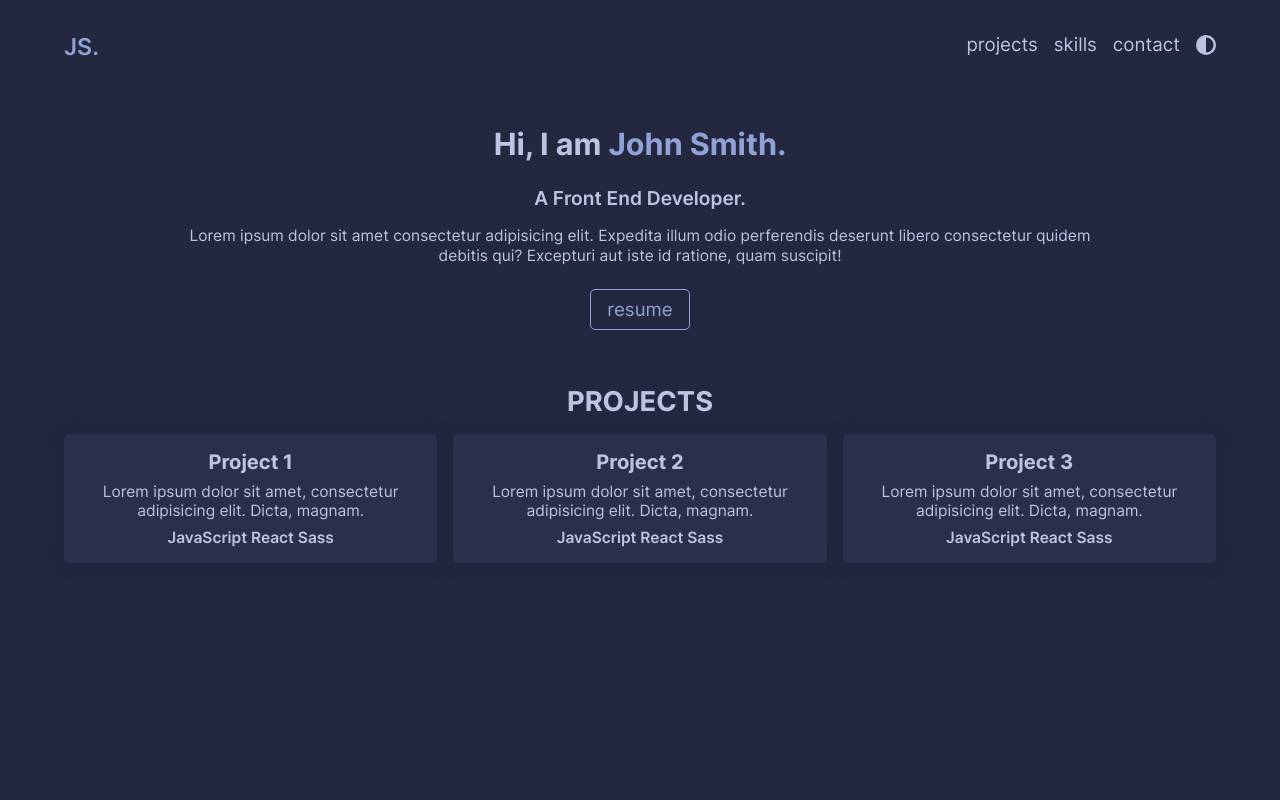
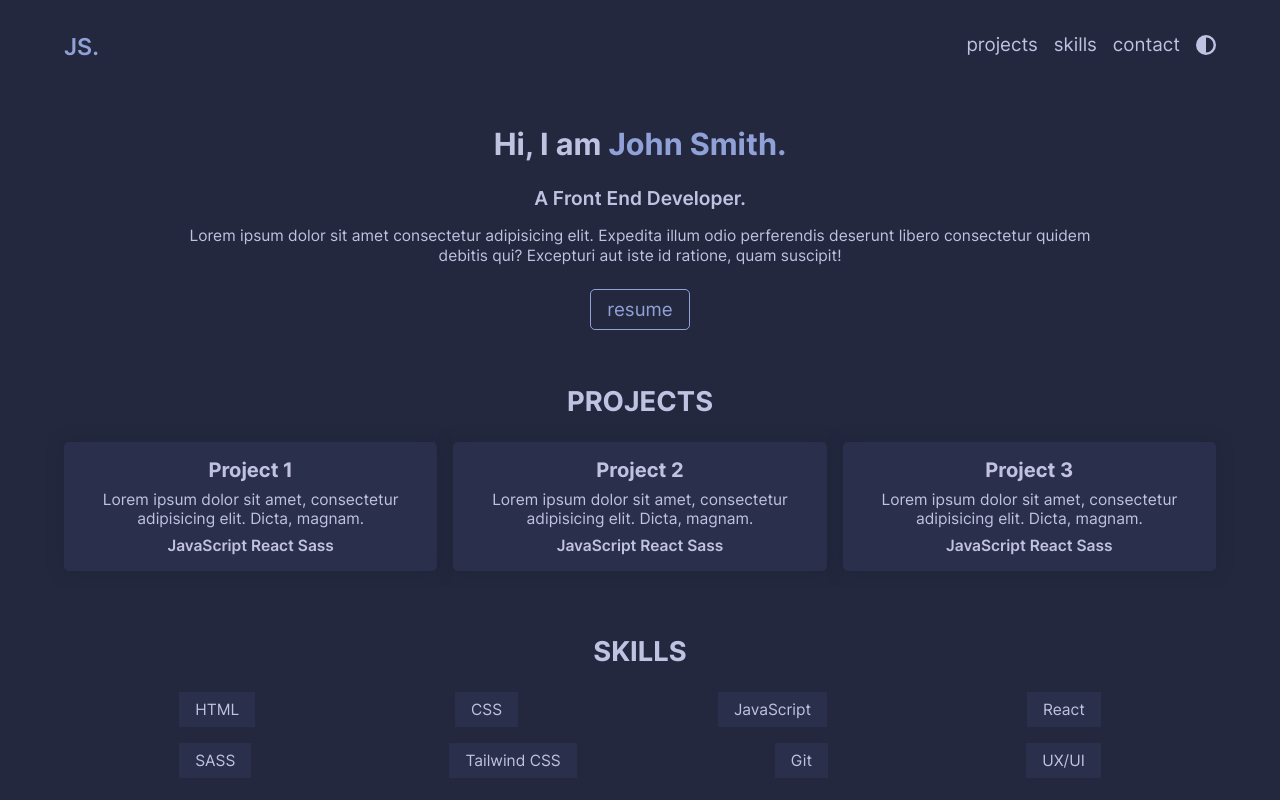
Before and after one commit to thomaserdmenger/superCode-Simplefolio-Landingpage, a React (Vite) app: page / in a window 1280 px wide. Built offline with nearby package versions, Linux system fonts and the light colour scheme.

Commit message:
Add Skills Section and Styles

```diff
--- a/src/components/Projects/Projects.css
+++ b/src/components/Projects/Projects.css
@@ -1,5 +1,5 @@
 .projects-section {
-  margin-block-start: 4rem;
+  margin-block: 4rem;
 }
 
 .projects-section div {
--- /dev/null
+++ b/src/components/Skills/Skills.css
@@ -0,0 +1,20 @@
+.skills-section {
+  display: flex;
+  flex-direction: column;
+  align-items: center;
+}
+
+.skills-section .skills {
+  display: flex;
+  width: 80%;
+  justify-content: space-between;
+}
+
+.skills-section .skills:first-of-type {
+  margin-block-end: 1rem;
+}
+
+.skills-section .skills span {
+  background-color: var(--color-card-background);
+  padding: 0.5rem 1rem;
+}
--- /dev/null
+++ b/src/components/Skills/Skills.jsx
@@ -0,0 +1,23 @@
+import './Skills.css'
+
+const Skills = () => {
+  return (
+    <section className='skills-section'>
+      <h2>Skills</h2>
+      <div className='skills'>
+        <span>HTML</span>
+        <span>CSS</span>
+        <span>JavaScript</span>
+        <span>React</span>
+      </div>
+      <div className='skills'>
+        <span>SASS</span>
+        <span>Tailwind CSS</span>
+        <span>Git</span>
+        <span>UX/UI</span>
+      </div>
+    </section>
+  )
+}
+
+export default Skills
--- a/src/index.css
+++ b/src/index.css
@@ -33,7 +33,7 @@ h2 {
   font-size: clamp(1.2rem, 0.9887rem + 0.9014vw, 1.8rem);
   text-align: center;
   text-transform: uppercase;
-  margin-block-end: 1rem;
+  margin-block-end: 1.5rem;
 }
 
 h3 {
--- a/src/pages/Home/Home.jsx
+++ b/src/pages/Home/Home.jsx
@@ -1,6 +1,7 @@
 import Navbar from '../../components/Navbar/Navbar'
 import Hero from '../../components/Hero/Hero'
 import Projects from '../../components/Projects/Projects'
+import Skills from '../../components/Skills/Skills'
 
 import './Home.css'
 
@@ -11,6 +12,7 @@ const Home = () => {
       <main>
         <Hero />
         <Projects />
+        <Skills />
       </main>
     </div>
   )
```
Also changed, not shown: 1 other file (tests, documents, lock files or other folders).
